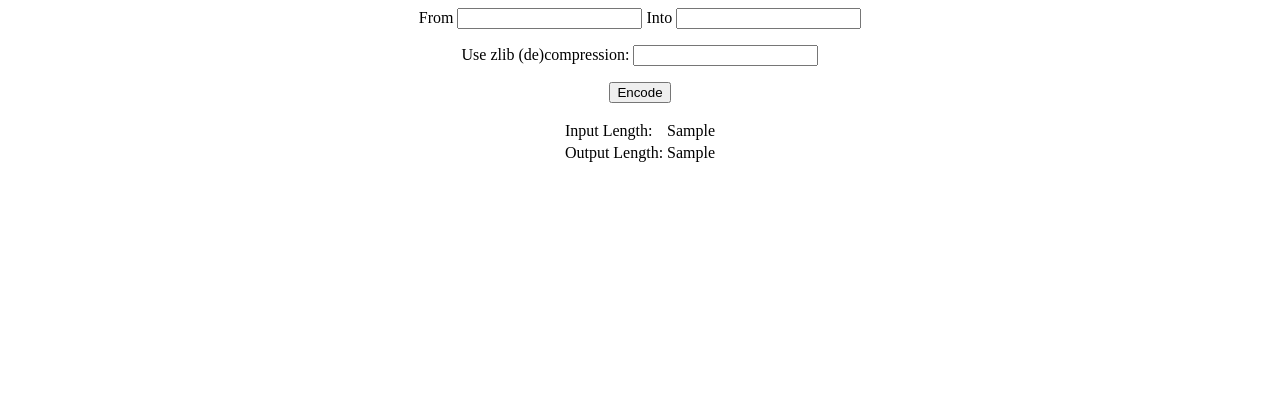
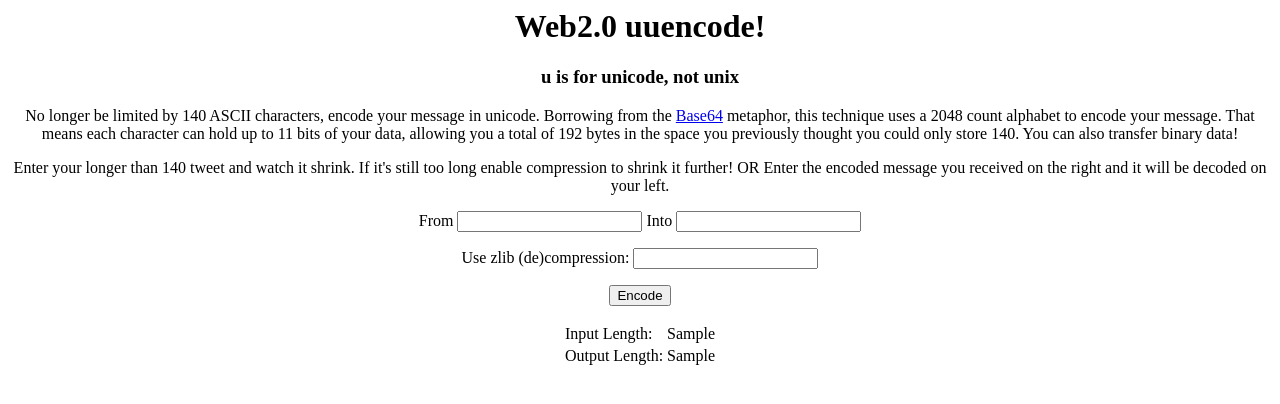
Before and after one commit to tjfontaine/twuuenc, a Django app: template web/templates/index.html in a window 1280 px wide. Shown: the top 404 px of the page. Run offline with Django 3.2, Linux system fonts and the light colour scheme; the template is opened without the code that fills it: most values are stand-ins (such as "Sample title", 1, 10 or a date in 2020); form fields are guessed from the names that the template uses.

Commit message:
add happy text

```diff
--- a/web/templates/index.html
+++ b/web/templates/index.html
@@ -2,6 +2,12 @@
   <head><title>Twitter Unicode Encode</title></head>
   <body>
     <div align="center">
+      <h1>Web2.0 uuencode!<h2>
+      <h3>u is for unicode, not unix</h3>
+      <p>
+      No longer be limited by 140 ASCII characters, encode your message in unicode. Borrowing from the <a href="http://en.wikipedia.org/wiki/Base64">Base64</a> metaphor, this technique uses a 2048 count alphabet to encode your message. That means each character can hold up to 11 bits of your data, allowing you a total of 192 bytes in the space you previously thought you could only store 140. You can also transfer binary data!
+      </p>
+      <p>Enter your longer than 140 tweet and watch it shrink. If it's still too long enable compression to shrink it further! OR Enter the encoded message you received on the right and it will be decoded on your left.</p>
       <form action="{% url twuuenc.web.views.index %}" method="POST">
         <p>From {{ encode_form.input }} Into {{ encode_form.output }}</p>
         {% if encode_form.input.errors or encode_form.output.errors %}
```
